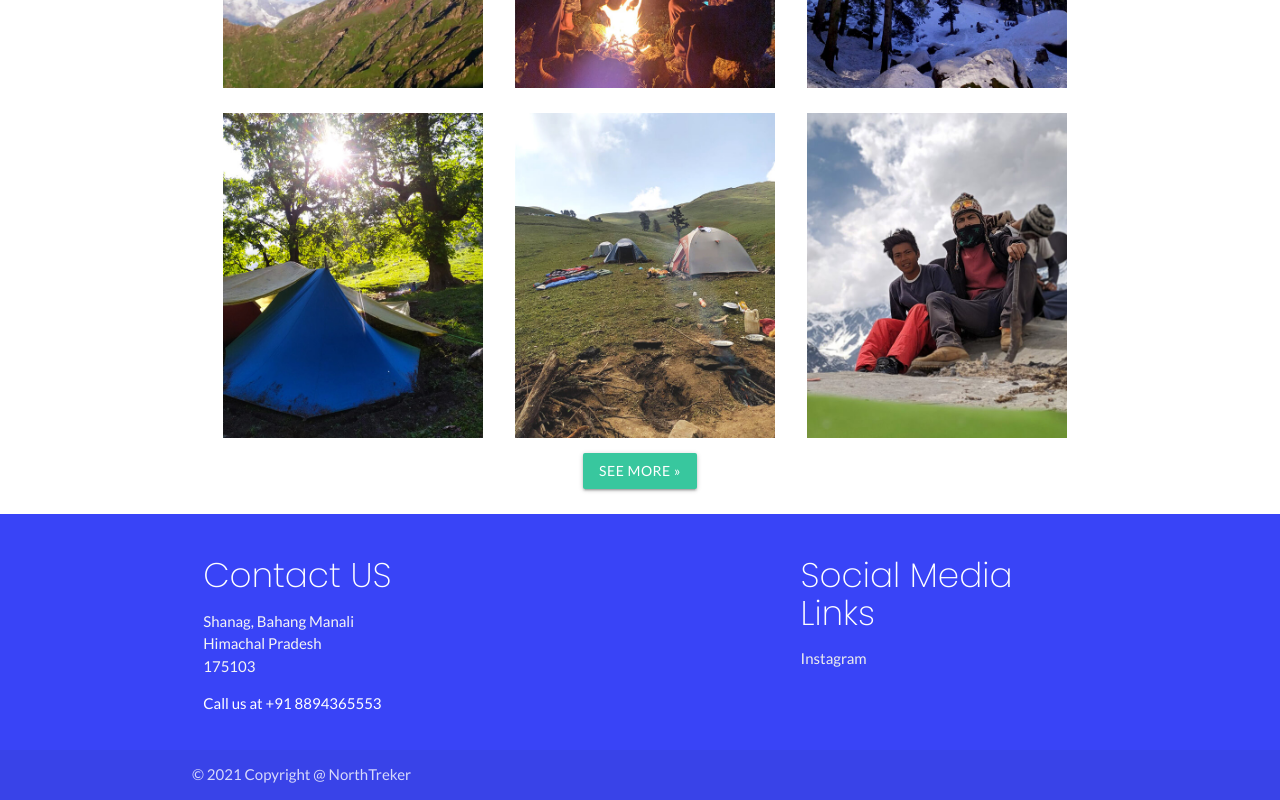
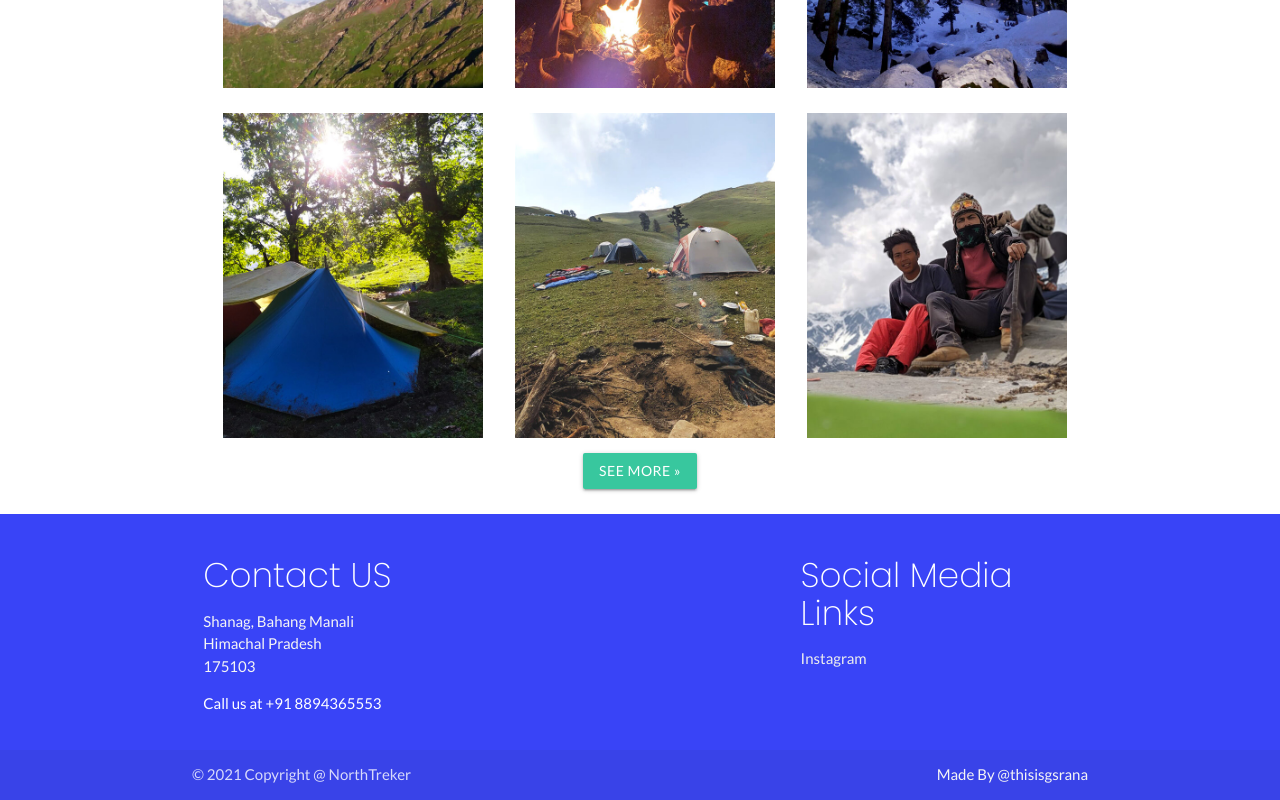
Before and after one commit to NorthTreker/northtreker, a plain HTML site: page index.html in a window 1280 px wide. Shown: the part 3580-4380 px from the top of the page. Drawn offline with nearby package versions, Linux system fonts and the light colour scheme; a script that the page names is missing.

Commit message:
Update index.html

```diff
--- a/index.html
+++ b/index.html
@@ -362,7 +362,7 @@
           <div class="footer-copyright">
             <div class="container">
             © 2021 Copyright @ NorthTreker
-            <!-- <a class="grey-text text-lighten-4 right" href="#!">Made in India with <span><i class="tiny material-icons">favorite</i></span> by LCOTeam</a> -->
+            <a class="grey-text text-lighten-4 right" href="https://www.instagram.com/thisisgsrana">Made By <span><i class="tiny material-icons"></i></span>@thisisgsrana</a>
             </div>
           </div>
         </footer>
```
